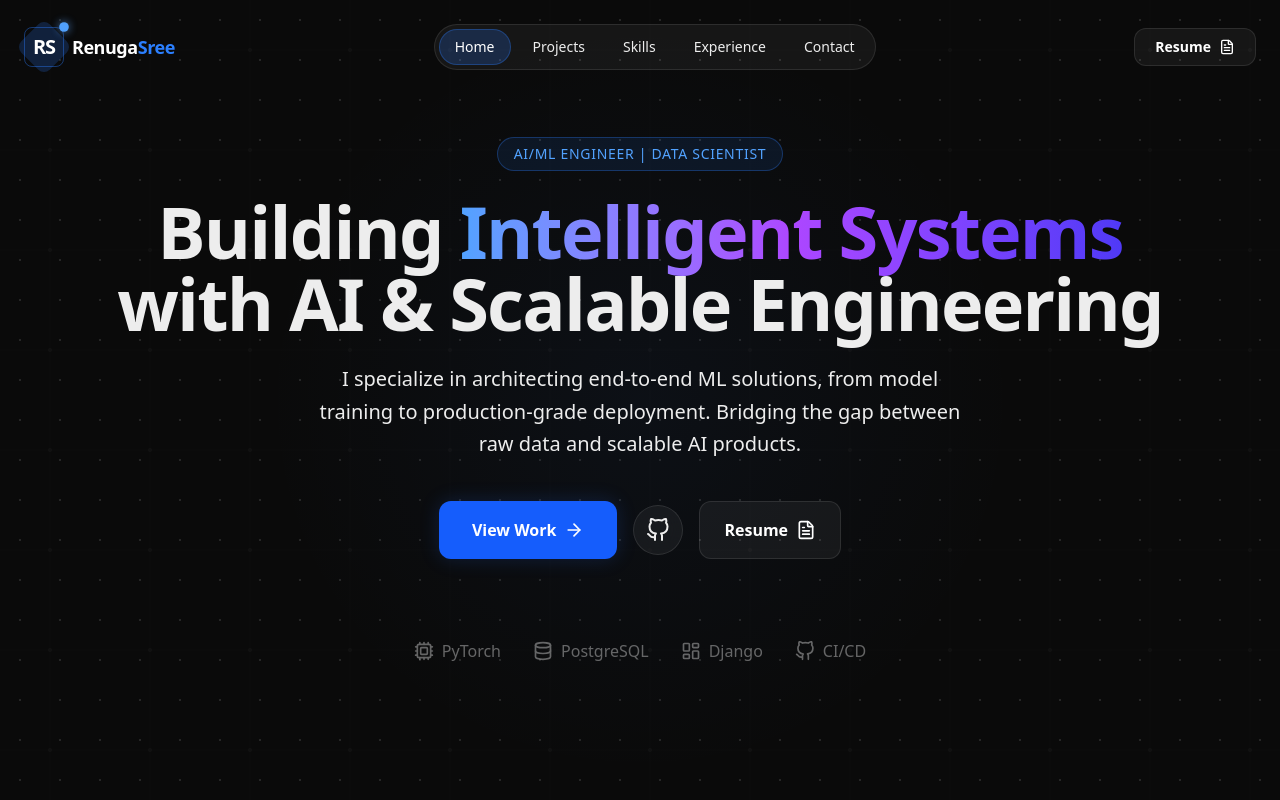
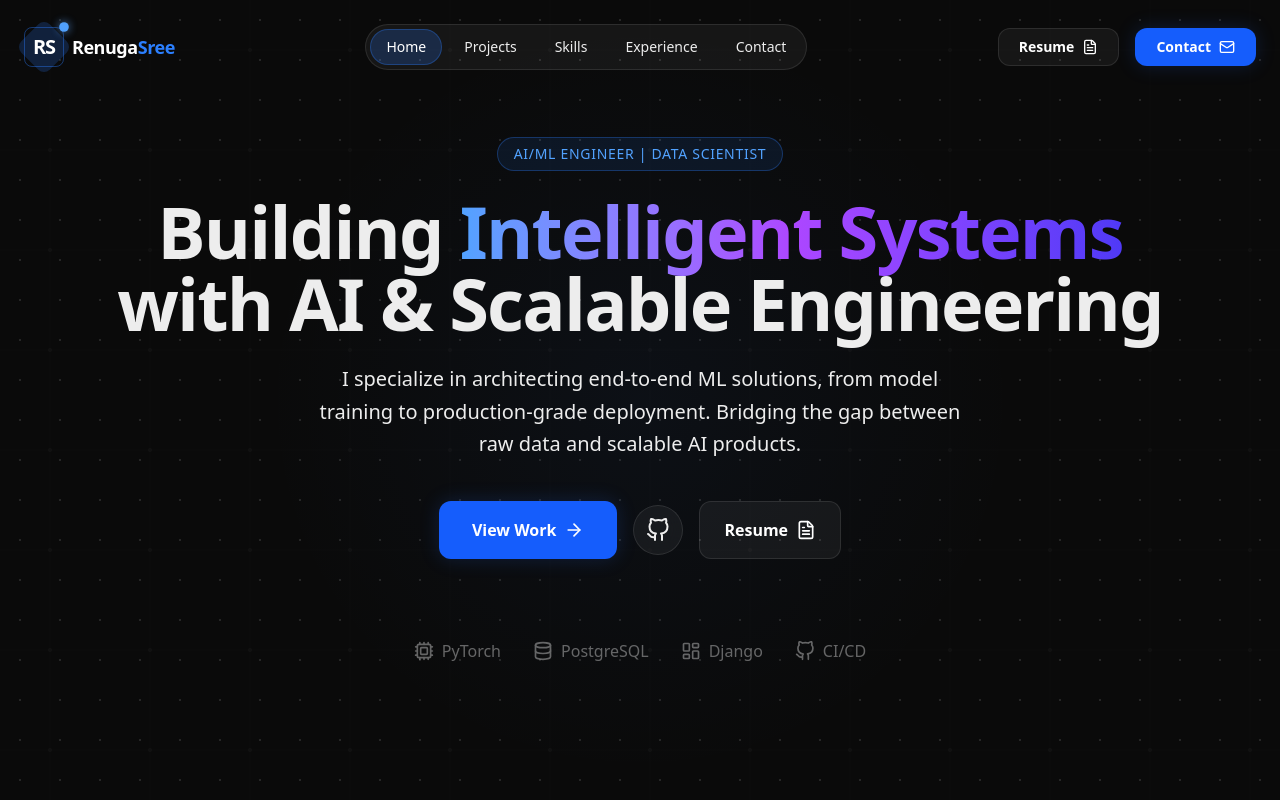
Before and after one commit to RENUGASREE/Portfolio, a Next.js app: page /Portfolio/ in a window 1280 px wide. Shown: the top 800 px of the page. Built offline with nearby package versions, Linux system fonts and the light colour scheme.

Commit message:
UX Fix: Set Navbar contact button to scroll to section instead of mailto

```diff
--- a/src/components/Navbar.tsx
+++ b/src/components/Navbar.tsx
@@ -87,7 +87,11 @@ export default function Navbar() {
               Resume
             </Button>
           </a>
-
+          <a href="#contact">
+            <Button className="px-5 py-2 text-sm" icon={<Mail className="w-4 h-4" />}>
+              Contact
+            </Button>
+          </a>
         </div>
 
         {/* Mobile Toggle */}
@@ -138,6 +142,11 @@ export default function Navbar() {
               transition={{ delay: 0.4 }}
               className="flex flex-col gap-4 w-full px-12 mt-8"
             >
+              <a href="#contact" className="w-full" onClick={() => setIsOpen(false)}>
+                <Button className="w-full text-lg py-4" icon={<Mail className="w-5 h-5" />}>
+                  Contact Me
+                </Button>
+              </a>
 
               <a href="./resume.pdf" target="_blank" className="w-full">
                 <Button variant="secondary" className="w-full text-lg py-4" icon={<FileText className="w-5 h-5" />}>
```
